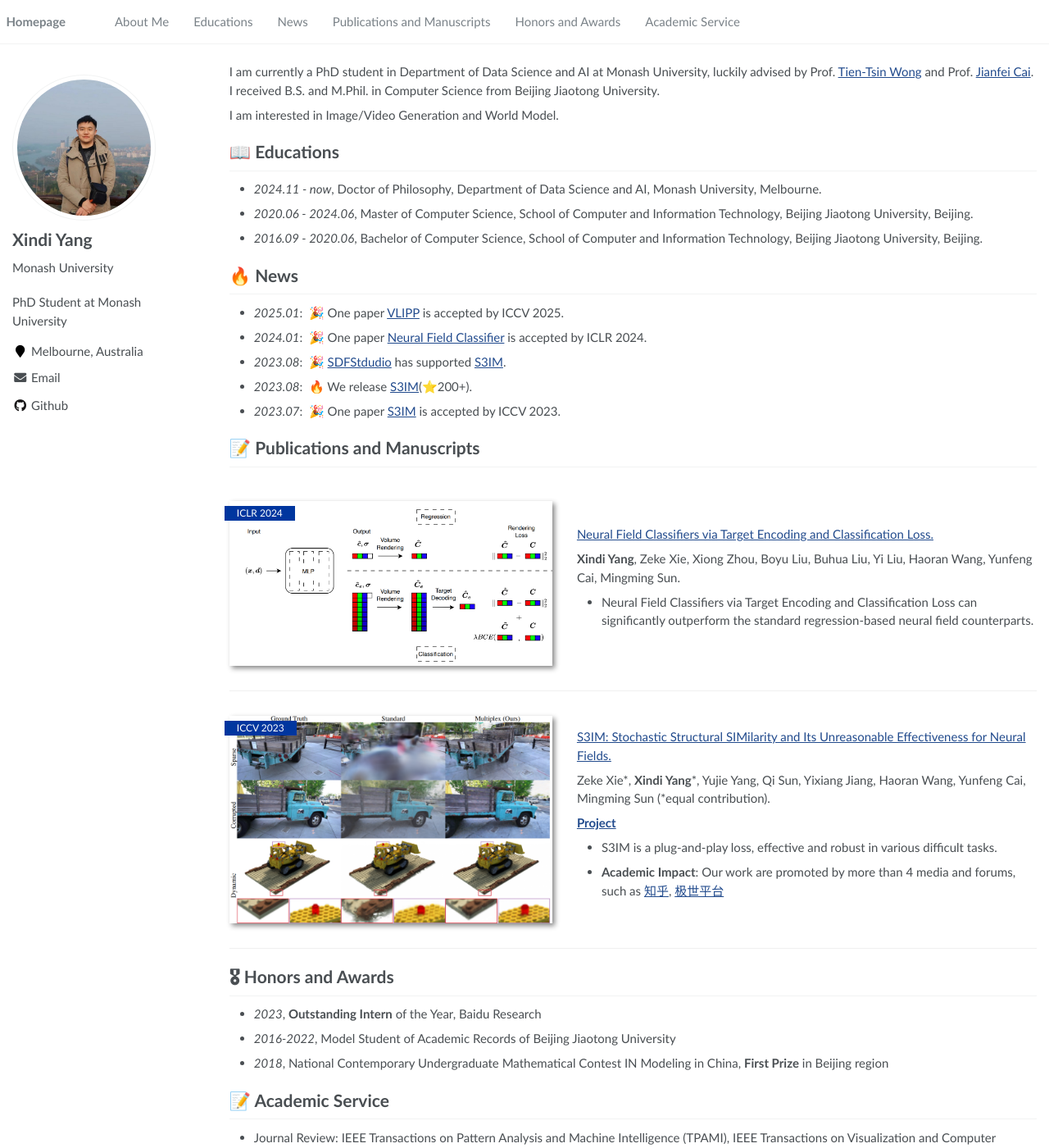
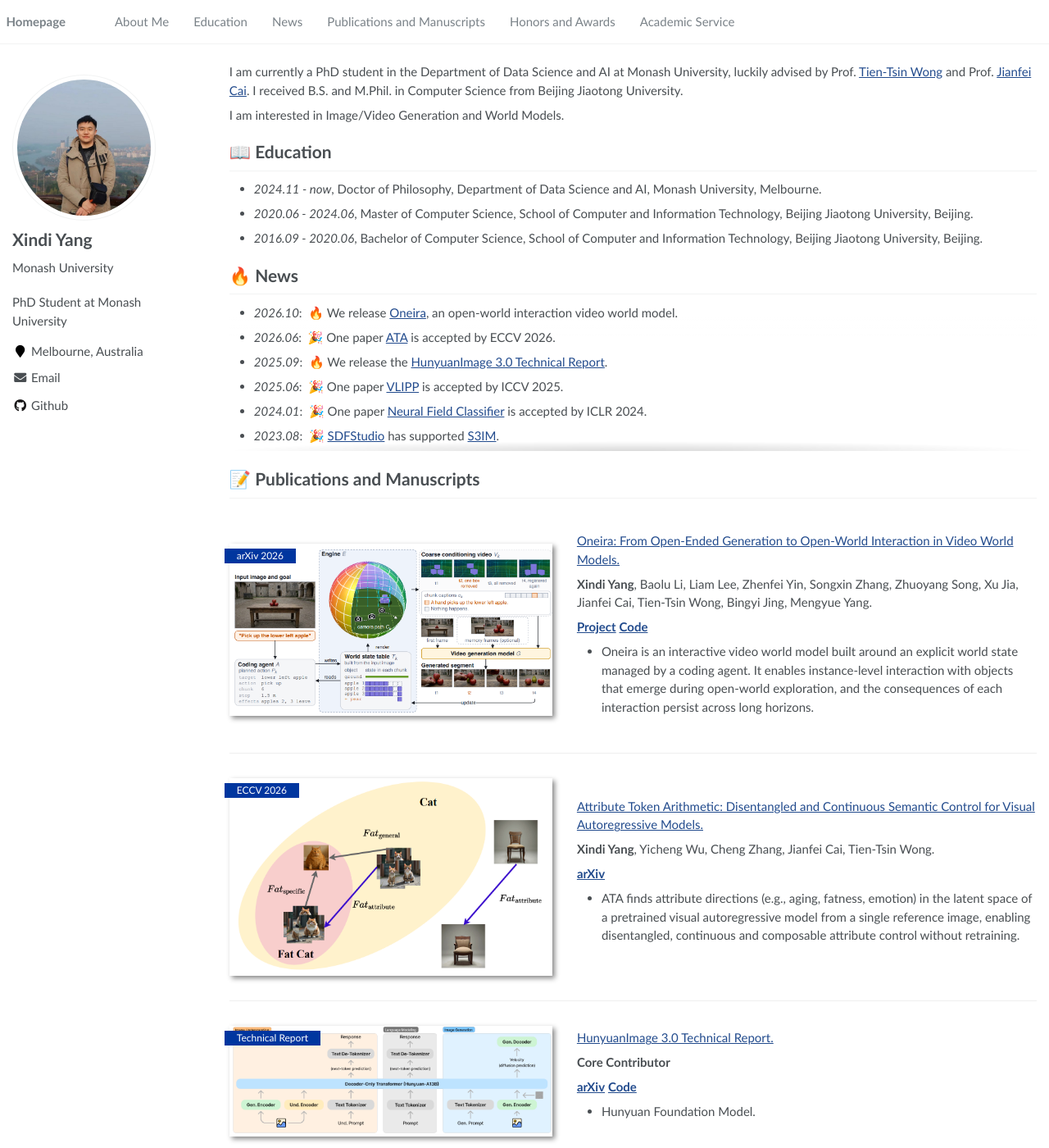
Before and after one commit to Madaoer/Madaoer.github.io, a Jekyll site: the page built from _pages/about.md, in a window 1280 px wide and 1400 px high. Shown: the whole window at 82% size. Built offline with Jekyll 4.4.1, drawn with Linux system fonts in a browser that asks for light colours; some of the changed text lies outside the part shown.

Commit message:
Homepage: add Oneira, ATA, HunyuanImage 3.0 and VLIPP, scrollable news
- Publications: Oneira (arXiv 2026), ATA (ECCV 2026), HunyuanImage 3.0
  (technical report) and VLIPP (ICCV 2025) with their figures
- News: Oneira, ATA and HunyuanImage 3.0 entries, VLIPP date fixed to
  2025.06, list wrapped in a scroll box showing the latest six
- Conference review list, Education heading and nav anchor, SDFStudio
  spelling and a few grammar fixes

Co-Authored-By: Claude Opus 5.5 <noreply@anthropic.com>

```diff
--- a/_data/navigation.yml
+++ b/_data/navigation.yml
@@ -3,8 +3,8 @@ main:
   - title: "About Me"
     url: "/#about-me"
 
-  - title: "Educations"
-    url: "/#-educations"
+  - title: "Education"
+    url: "/#-education"
 
   # - title: "Internships"
   #   url: "/#-internships"
--- a/_pages/about.md
+++ b/_pages/about.md
@@ -17,12 +17,12 @@ redirect_from:
 
 <span class='anchor' id='about-me'></span>
 
-I am currently a PhD student in Department of Data Science and AI at Monash University, luckily advised by Prof. [Tien-Tsin Wong](https://ttwong12.github.io/) and Prof. [Jianfei Cai](https://jianfei-cai.github.io/). I received B.S. and M.Phil. in Computer Science from Beijing Jiaotong University.
+I am currently a PhD student in the Department of Data Science and AI at Monash University, luckily advised by Prof. [Tien-Tsin Wong](https://ttwong12.github.io/) and Prof. [Jianfei Cai](https://jianfei-cai.github.io/). I received B.S. and M.Phil. in Computer Science from Beijing Jiaotong University.
 
-I am interested in Image/Video Generation and World Model.
+I am interested in Image/Video Generation and World Models.
 
 
-# 📖 Educations
+# 📖 Education
 - *2024.11 - now*, Doctor of Philosophy, Department of Data Science and AI, Monash University, Melbourne.
 - *2020.06 - 2024.06*, Master of Computer Science, School of Computer and Information Technology, Beijing Jiaotong University, Beijing.
 - *2016.09 - 2020.06*, Bachelor of Computer Science, School of Computer and Information Technology, Beijing Jiaotong University, Beijing.
@@ -32,13 +32,69 @@ I am interested in Image/Video Generation and World Model.
 - *2020.10 - 2022.01*, Visiting Student, [Han lab](https://cqb.pku.edu.cn/hanlab/), PKU. -->
 
 # 🔥 News
-- *2025.01*: &nbsp;🎉 One paper [VLIPP](https://madaoer.github.io/projects/physically_plausible_video_generation/) is accepted by ICCV 2025.
+
+<div class='news-box' markdown="1">
+
+- *2026.10*: &nbsp;🔥 We release [Oneira](https://madaoer.github.io/projects/oneira/), an open-world interaction video world model.
+- *2026.06*: &nbsp;🎉 One paper [ATA](https://arxiv.org/abs/2608.28082) is accepted by ECCV 2026.
+- *2025.09*: &nbsp;🔥 We release the [HunyuanImage 3.0 Technical Report](https://arxiv.org/abs/2509.23951).
+- *2025.06*: &nbsp;🎉 One paper [VLIPP](https://madaoer.github.io/projects/physically_plausible_video_generation/) is accepted by ICCV 2025.
 - *2024.01*: &nbsp;🎉 One paper [Neural Field Classifier](https://openreview.net/pdf?id=9NqC72m31m) is accepted by ICLR 2024.
-- *2023.08*: &nbsp;🎉 [SDFStdudio](https://github.com/autonomousvision/sdfstudio) has supported [S3IM](https://github.com/Madaoer/S3IM-Neural-Fields).
+- *2023.08*: &nbsp;🎉 [SDFStudio](https://github.com/autonomousvision/sdfstudio) has supported [S3IM](https://github.com/Madaoer/S3IM-Neural-Fields).
 - *2023.08*: &nbsp;🔥 We release [S3IM](https://github.com/Madaoer/S3IM-Neural-Fields)(⭐️200+).
 - *2023.07*: &nbsp;🎉 One paper [S3IM](https://arxiv.org/abs/2308.07032) is accepted by ICCV 2023.
 
+</div>
+
 # 📝 Publications and Manuscripts
+
+<div class='paper-box'><div class='paper-box-image'><div><div class="badge">arXiv 2026</div><img src='/images/oneira_fig.png' alt="sym" width="100%"></div></div>
+  <div class='paper-box-text' markdown="1">
+
+  [Oneira: From Open-Ended Generation to Open-World Interaction in Video World Models.](https://arxiv.org/abs/2610.01614)
+
+  **Xindi Yang**, Baolu Li, Liam Lee, Zhenfei Yin, Songxin Zhang, Zhuoyang Song, Xu Jia, Jianfei Cai, Tien-Tsin Wong, Bingyi Jing, Mengyue Yang.
+
+  [**Project**](https://madaoer.github.io/projects/oneira/) [**Code**](https://github.com/Madaoer/Oneira)
+  - Oneira is an interactive video world model built around an explicit world state managed by a coding agent. It enables instance-level interaction with objects that emerge during open-world exploration, and the consequences of each interaction persist across long horizons.
+  </div>
+</div>
+
+<div class='paper-box'><div class='paper-box-image'><div><div class="badge">ECCV 2026</div><img src='/images/ata_fig.png' alt="sym" width="100%"></div></div>
+  <div class='paper-box-text' markdown="1">
+
+  [Attribute Token Arithmetic: Disentangled and Continuous Semantic Control for Visual Autoregressive Models.](https://arxiv.org/abs/2608.28082)
+
+  **Xindi Yang**, Yicheng Wu, Cheng Zhang, Jianfei Cai, Tien-Tsin Wong.
+
+  [**arXiv**](https://arxiv.org/abs/2608.28082)
+  - ATA finds attribute directions (e.g., aging, fatness, emotion) in the latent space of a pretrained visual autoregressive model from a single reference image, enabling disentangled, continuous and composable attribute control without retraining.
+  </div>
+</div>
+
+<div class='paper-box'><div class='paper-box-image'><div><div class="badge">Technical Report</div><img src='/images/hunyuanimage3_fig.png' alt="sym" width="100%"></div></div>
+  <div class='paper-box-text' markdown="1">
+
+  [HunyuanImage 3.0 Technical Report.](https://arxiv.org/abs/2509.23951)
+
+  **Core Contributor**
+
+  [**arXiv**](https://arxiv.org/abs/2509.23951) [**Code**](https://github.com/Tencent-Hunyuan/HunyuanImage-3.0)
+  - Hunyuan Foundation Model.
+  </div>
+</div>
+
+<div class='paper-box'><div class='paper-box-image'><div><div class="badge">ICCV 2025</div><img src='/images/vlipp_fig.png' alt="sym" width="100%"></div></div>
+  <div class='paper-box-text' markdown="1">
+
+  [VLIPP: Towards Physically Plausible Video Generation with Vision and Language Informed Physical Prior.](https://arxiv.org/abs/2503.23368)
+
+  **Xindi Yang**\*, Baolu Li\*, Yiming Zhang, Zhenfei Yin, Lei Bai, Liqian Ma, Zhiyong Wang, Jianfei Cai, Tien-Tsin Wong, Huchuan Lu, Xu Jia (\*equal contribution).
+
+  [**Project**](https://madaoer.github.io/projects/physically_plausible_video_generation/) [**Code**](https://github.com/Madaoer/VLIPP)
+  - VLIPP is a two-stage image-to-video generation framework that explicitly incorporates physics with vision and language informed physical prior.
+  </div>
+</div>
 
 <div class='paper-box'><div class='paper-box-image'><div><div class="badge">ICLR 2024</div><img src='/images/paper2_fig.png' alt="sym" width="100%"></div></div>
   <div class='paper-box-text' markdown="1">
@@ -61,7 +117,7 @@ I am interested in Image/Video Generation and World Model.
 
   [**Project**](https://madaoer.github.io/s3im_nerf/) <strong><span class='show_paper_citations' data='DhtAFkwAAAAJ:ALROH1vI_8AC'></span></strong>
   - S3IM is a plug-and-play loss, effective and robust in various difficult tasks.
-  - **Academic Impact**: Our work are promoted by more than 4 media and forums, such as [知乎](https://www.zhihu.com/question/614056414/answer/3244688928), [极世平台](https://mp.weixin.qq.com/s/GZnnX1lmenvpT2kN0SaWqA)
+  - **Academic Impact**: Our work has been featured by 4+ media and forums, such as [知乎](https://www.zhihu.com/question/614056414/answer/3244688928), [极世平台](https://mp.weixin.qq.com/s/GZnnX1lmenvpT2kN0SaWqA)
   </div>
 </div>
 
@@ -85,4 +141,4 @@ transformations.
 
 # 📝 Academic Service
 - Journal Review: IEEE Transactions on Pattern Analysis and Machine Intelligence (TPAMI), IEEE Transactions on Visualization and Computer Graphics (TVCG), Computer Graphics Forum (CGF)
-- Conference Review: ICLR
+- Conference Review: ICLR, NeurIPS, ICCV, ECCV, CVPR
--- a/assets/css/main.scss
+++ b/assets/css/main.scss
@@ -107,3 +107,33 @@ h1:before, .anchor:before {
     background-color: #00369f;
     font-size: .8em;
 }
+.news-box {
+    max-height: 12em;
+    overflow-y: auto;
+    padding-right: .5em;
+    scrollbar-width: thin;
+    scrollbar-color: #ccc transparent;
+    // shadows at the top/bottom edge only while there is more to scroll
+    background:
+        linear-gradient(#fff 30%, rgba(255, 255, 255, 0)) center top,
+        linear-gradient(rgba(255, 255, 255, 0), #fff 70%) center bottom,
+        radial-gradient(farthest-side at 50% 0, rgba(0, 0, 0, .15), rgba(0, 0, 0, 0)) center top,
+        radial-gradient(farthest-side at 50% 100%, rgba(0, 0, 0, .15), rgba(0, 0, 0, 0)) center bottom;
+    background-repeat: no-repeat;
+    background-size: 100% 40px, 100% 40px, 100% 12px, 100% 12px;
+    background-attachment: local, local, scroll, scroll;
+
+    ul {
+        margin-top: 0;
+        margin-bottom: 0;
+    }
+
+    &::-webkit-scrollbar {
+        width: 6px;
+    }
+
+    &::-webkit-scrollbar-thumb {
+        background-color: #ccc;
+        border-radius: 3px;
+    }
+}
```
Also changed, not shown: images/ata_fig.png (added), images/hunyuanimage3_fig.png (added), images/oneira_fig.png (added), images/vlipp_fig.png (added).
